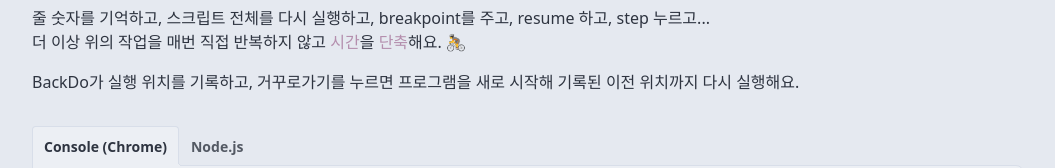
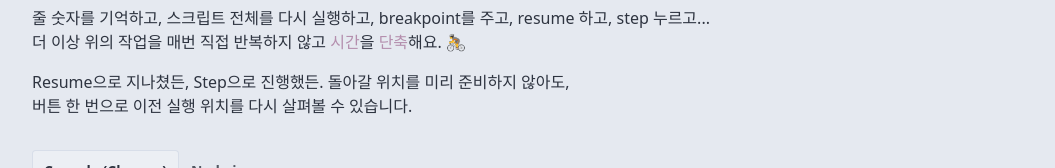
Before and after one commit to hong7ya/backdo-landing, a React (Vite) app: page / in a window 1280 px wide. Shown: the part 730-898 px from the top of the page, without its empty margins (112-1167 px from the left). Built offline with nearby package versions, Linux system fonts and the light colour scheme.

Commit message:
docs: 거꾸로가기 사용 이점과 동작 원리 설명 정리

```diff
--- a/src/App.jsx
+++ b/src/App.jsx
@@ -32,8 +32,10 @@ function App() {
                   <span className="text-info">단축</span>해요. 🚴
                 </p>
                 <p>
-                  BackDo가 실행 위치를 기록하고, 거꾸로가기를 누르면 프로그램을
-                  새로 시작해 기록된 이전 위치까지 다시 실행해요.
+                  Resume으로 지나쳤든, Step으로 진행했든. 돌아갈 위치를 미리
+                  준비하지 않아도,
+                  <br />
+                  버튼 한 번으로 이전 실행 위치를 다시 살펴볼 수 있습니다.
                 </p>
               </div>
             }
@@ -82,6 +84,10 @@ function App() {
                   </summary>
                   <div className="collapse-content grid gap-4 text-sm">
                     <p>
+                      BackDo가 실행 위치를 기록하고, 거꾸로가기를 누르면
+                      프로그램을 새로 시작해 기록된 이전 위치까지 다시 실행해요.
+                    </p>
+                    <p>
                       재실행해도 파일·DB 변경은 되돌아가지 않으며, 외부 요청이나
                       쓰기가 반복될 수 있어요.
                     </p>
```
Also changed, not shown: 1 other file (tests, documents, lock files or other folders).
